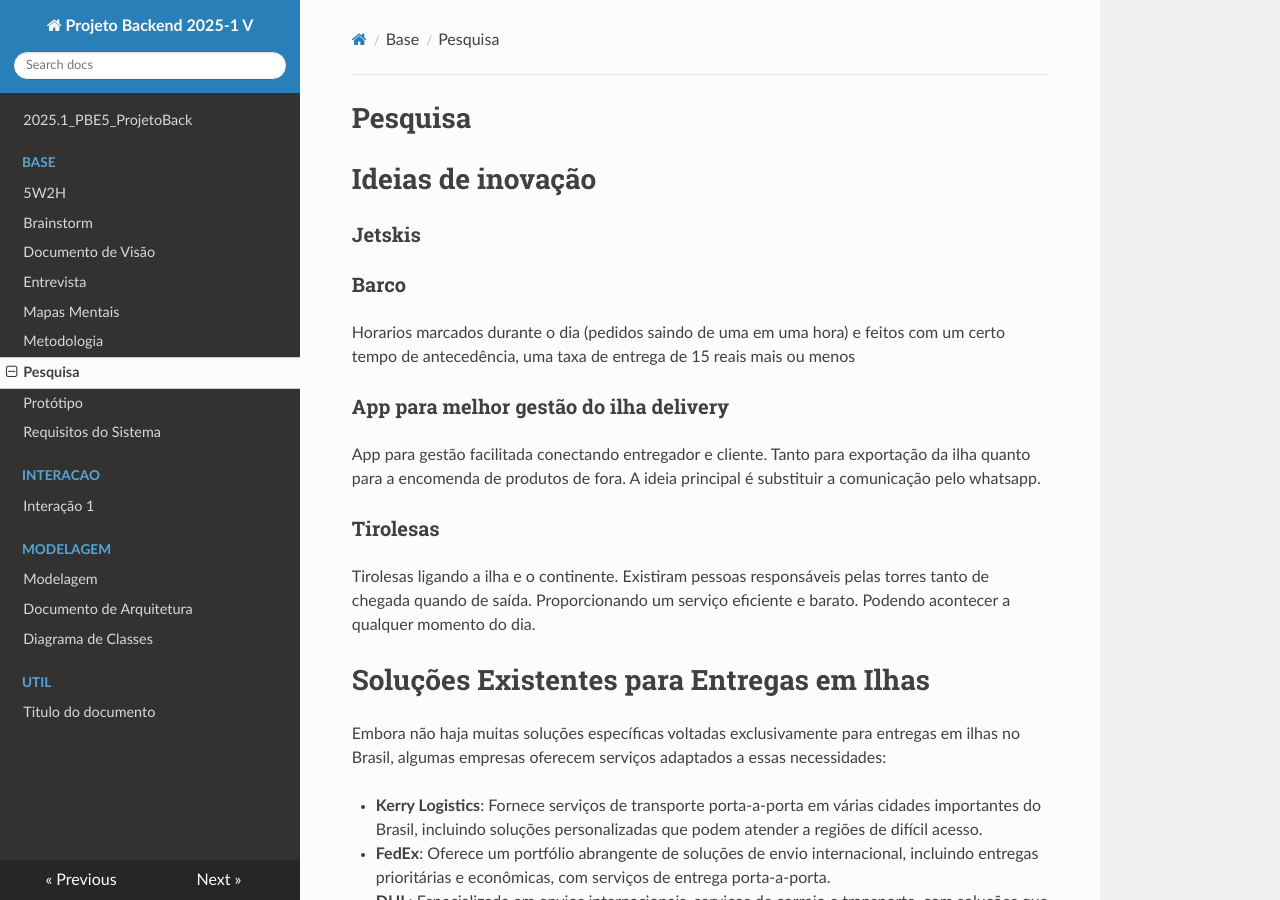
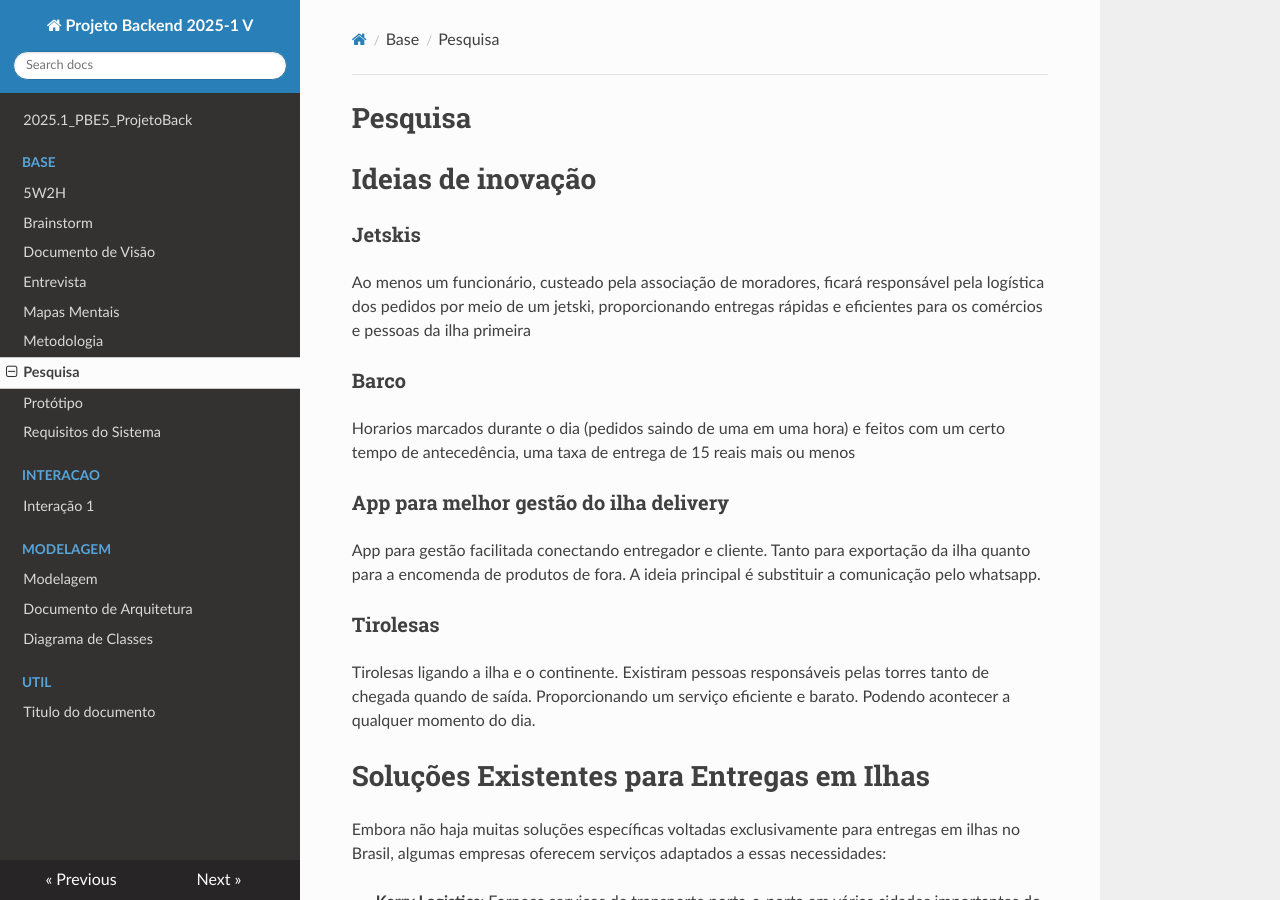
Before and after one commit to Projetos-de-Extensao/PBE_25.1_8001_V, an MkDocs documentation site: the page built from docs/base/pesquisa.md, in a window 1280 px wide and 900 px high. Built offline with MkDocs 1.6.1, drawn with Linux system fonts in a browser that asks for light colours; nearby versions of some CDN libraries.

Commit message:
Update pesquisa.md

```diff
--- a/docs/base/pesquisa.md
+++ b/docs/base/pesquisa.md
@@ -2,6 +2,7 @@
 
 # Ideias de inovação
 ### Jetskis
+Ao menos um funcionário, custeado pela associação de moradores, ficará responsável pela logística dos pedidos por meio de um jetski, proporcionando entregas rápidas e eficientes para os comércios e pessoas da ilha primeira
 
 ### Barco
 Horarios marcados durante o dia (pedidos saindo de uma em uma hora) e feitos com um certo tempo de antecedência, uma taxa de entrega de 15 reais mais ou menos
```
